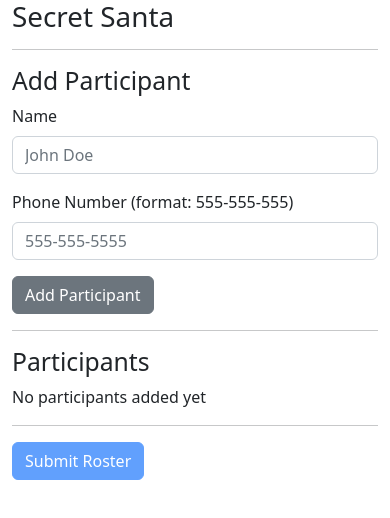
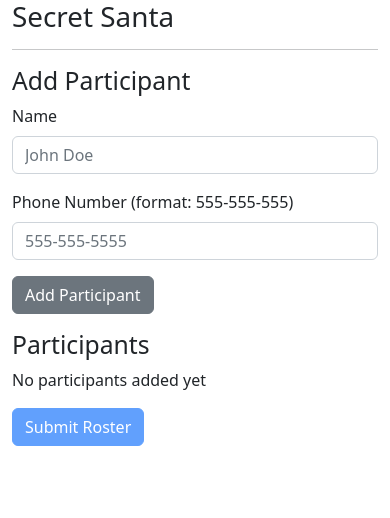
Before and after one commit to LukeStanbery89/SecretSanta, a React (Create React App) app in the folder client/: page / in a window 390 px wide. Shown: the top 518 px of the page. Built offline with nearby package versions, Linux system fonts and the light colour scheme.

Commit message:
improve responsiveness

```diff
--- a/client/src/App.jsx
+++ b/client/src/App.jsx
@@ -51,16 +51,20 @@ function App() {
         <div className="container">
             <h1>Secret Santa</h1>
             <hr />
+            <div className="row">
+                <div className="col-lg-5">
                     <h2>Add Participant</h2>
                     <NewParticipantForm addParticipant={addParticipant} setName={setName} setPhoneNumber={setPhoneNumber} />
-            <hr />
+                </div>
+                <div className="col-lg-7">
                     <div className="mb-3">
                         <h2>Participants</h2>
                         <RosterTable roster={roster} removeParticipant={removeParticipant} />
                     </div>
-            <hr />
                     <div className="mb-3">
                         <button type="button" className="btn btn-primary" onClick={submitRoster} disabled={!(roster.length)}>Submit Roster</button>
+                    </div>
+                </div>
             </div>
         </div>
     );
```
Lines whose indentation alone changed are shown as unchanged.
